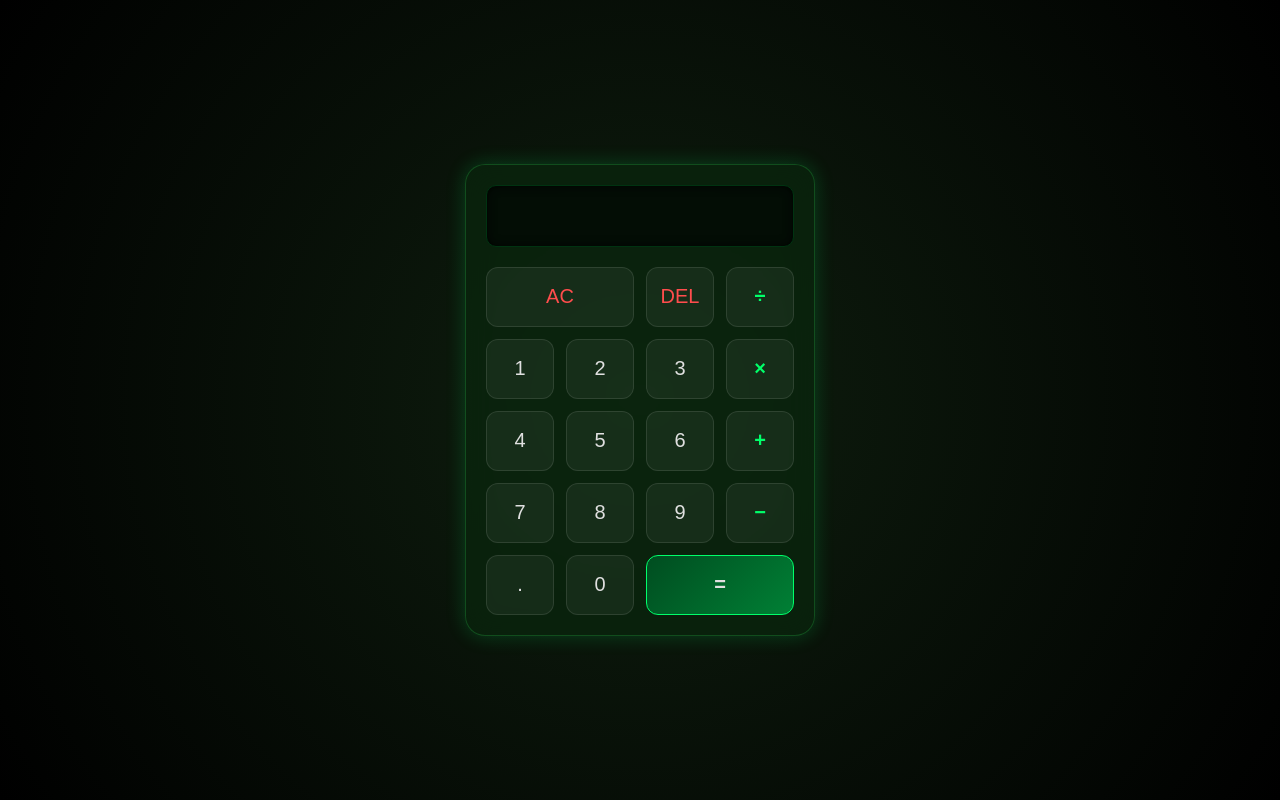
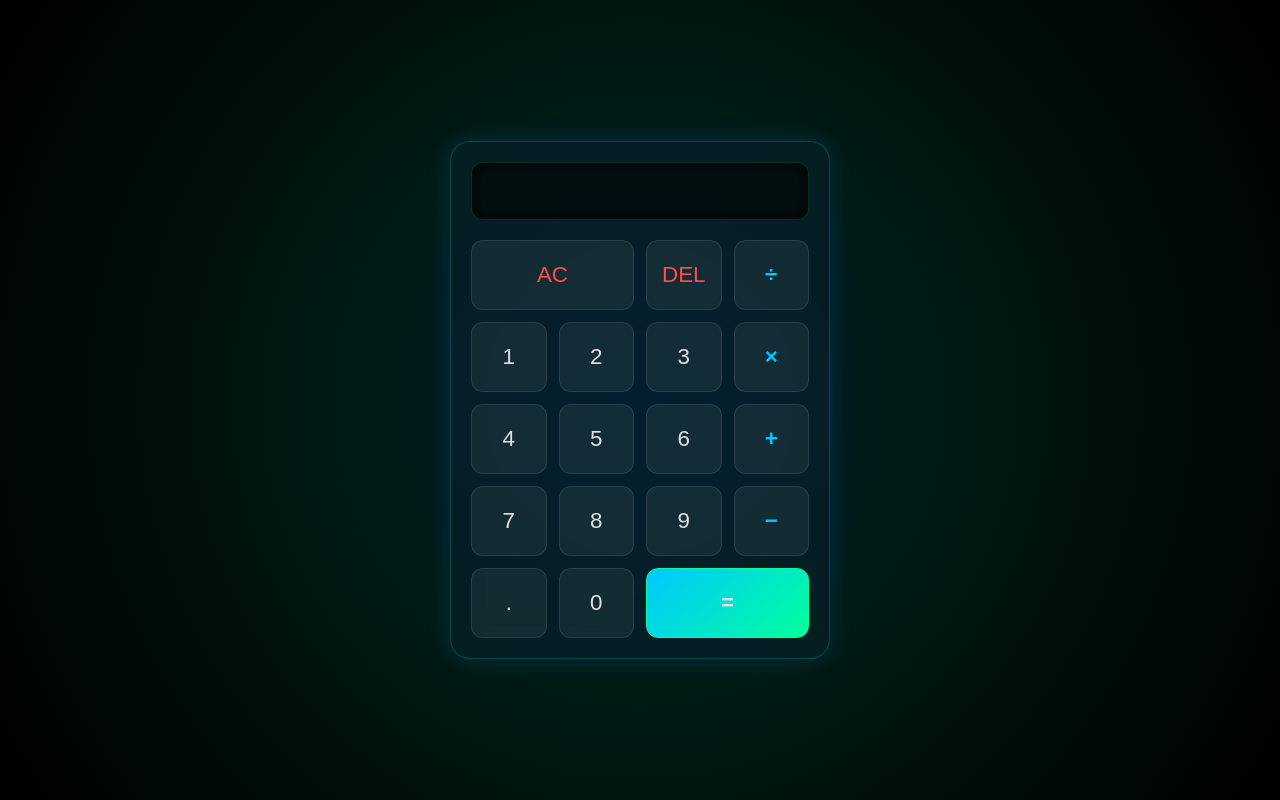
Before and after one commit to Danielambrose-web/CodeAlpha-Calculator, a plain HTML site: page index.html in a window 1280 px wide. Drawn offline with Linux system fonts and the light colour scheme.

Commit message:
change the color

```diff
--- a/style.css
+++ b/style.css
@@ -1,12 +1,22 @@
 :root {
-  --bg-color: #050a05;
-  --glass-bg: rgba(10, 40, 15, 0.65);
-  --glass-border: rgba(50, 255, 100, 0.2);
-  --primary-green: #00ff6a;
-  --dark-green: #004d20;
-  --text-glow: 0 0 10px rgba(0, 255, 106, 0.5);
-  --box-glow: 0 0 20px rgba(0, 255, 106, 0.2);
+  /* New Color Theme */
+  --bg-gradient: radial-gradient(
+    circle at center,
+    #001a2a 0%,
+    #001a14 40%,
+    #000000 100%
+  );
+  --glass-bg: rgba(15, 40, 60, 0.35);
+  --glass-border: rgba(0, 255, 200, 0.2);
+
+  --primary-green: #00ff9d;
+  --primary-blue: #00c8ff;
+
+  --dark-green: #003b28;
   --white: #e0e0e0;
+
+  --glow-green: 0 0 10px rgba(0, 255, 157, 0.5);
+  --box-glow: 0 0 25px rgba(0, 150, 255, 0.2);
 }
 
 * {
@@ -16,68 +26,64 @@
 }
 
 body {
-  background: radial-gradient(circle at center, #0f1f0f 0%, #000000 100%);
+  background: var(--bg-gradient);
   font-family: "Roboto", sans-serif;
   min-height: 100vh;
   display: flex;
   justify-content: center;
   align-items: center;
   color: var(--white);
+  padding: 20px;
 }
 
 .container {
-  position: relative;
-  display: flex;
-  gap: 20px;
+  width: 100%;
+  max-width: 400px; /* Keeps calculator centered and scalable */
+  padding: 0 10px;
 }
 
-/* Glassmorphism Calculator Body */
+/* Glassmorphism Calculator */
 .calculator {
   background: var(--glass-bg);
-  backdrop-filter: blur(15px);
-  -webkit-backdrop-filter: blur(15px);
+  backdrop-filter: blur(18px);
+  -webkit-backdrop-filter: blur(18px);
   border: 1px solid var(--glass-border);
   border-radius: 20px;
   padding: 20px;
   box-shadow: var(--box-glow);
-  width: 350px;
-  position: relative;
-  z-index: 2;
+  width: 100%;
   transition: transform 0.3s ease;
 }
 
 /* Display Screen */
 .display-screen {
-  background: rgba(0, 0, 0, 0.6);
-  border-radius: 10px;
-  padding: 20px;
+  background: rgba(0, 0, 0, 0.55);
+  border-radius: 12px;
+  padding: 18px;
   margin-bottom: 20px;
   text-align: right;
-  display: flex;
-  flex-direction: column;
-  justify-content: space-around;
   word-wrap: break-word;
   word-break: break-all;
-  box-shadow: inset 0 0 10px rgba(0, 0, 0, 0.8);
-  border: 1px solid #003311;
+  box-shadow: inset 0 0 14px rgba(0, 0, 0, 0.8);
+  border: 1px solid rgba(0, 255, 150, 0.15);
 }
 
 .previous-operand {
   color: rgba(255, 255, 255, 0.6);
-  font-size: 1rem;
+  font-size: clamp(0.8rem, 2vw, 1.1rem);
   min-height: 1.2rem;
   font-family: "Orbitron", sans-serif;
 }
 
 .current-operand {
   color: var(--primary-green);
-  font-size: 2.5rem;
+  font-size: clamp(1.8rem, 6vw, 2.8rem);
   font-weight: 700;
-  text-shadow: var(--text-glow);
+  text-shadow: var(--glow-green);
   font-family: "Orbitron", sans-serif;
 }
 
-/* Button Grid */
+/* Buttons Grid */
 .buttons-grid {
   display: grid;
   grid-template-columns: repeat(4, 1fr);
@@ -85,48 +91,51 @@ body {
 }
 
 button {
-  height: 60px;
+  height: clamp(55px, 9vw, 70px);
   border-radius: 12px;
   border: 1px solid rgba(255, 255, 255, 0.1);
-  background: rgba(255, 255, 255, 0.05);
+  background: rgba(255, 255, 255, 0.06);
   color: var(--white);
-  font-size: 1.25rem;
+  font-size: clamp(1.1rem, 3vw, 1.4rem);
   cursor: pointer;
   transition: all 0.2s ease;
-  outline: none;
 }
 
-/* Hover & Active Effects */
 button:hover {
-  background: rgba(0, 255, 106, 0.15);
-  border-color: var(--primary-green);
-  box-shadow: 0 0 10px rgba(0, 255, 106, 0.4);
+  background: rgba(0, 255, 200, 0.15);
+  border-color: var(--primary-blue);
+  box-shadow: 0 0 12px rgba(0, 200, 255, 0.4);
   transform: translateY(-2px);
 }
 
 button:active {
   transform: translateY(1px);
-  box-shadow: 0 0 5px rgba(0, 255, 106, 0.6);
 }
+
+/* Special Buttons */
 .control-btn {
-  color: #ff4d4d; /* Red for delete/clear */
+  color: #ff4d4d;
 }
-/* Specific Button Styles */
+
 .span-two {
   grid-column: span 2;
 }
 
 .operator-btn {
-  color: var(--primary-green);
+  color: var(--primary-blue);
   font-weight: bold;
 }
 
 .equals-btn {
-  background: linear-gradient(135deg, var(--dark-green), #008035);
+  background: linear-gradient(
+    135deg,
+    var(--primary-blue),
+    var(--primary-green)
+  );
   border: 1px solid var(--primary-green);
   font-weight: bold;
 }
 
 .equals-btn:hover {
-  background: linear-gradient(135deg, #00662b, #00b34a);
+  background: linear-gradient(135deg, #008dff, #00ff9d);
 }
```
